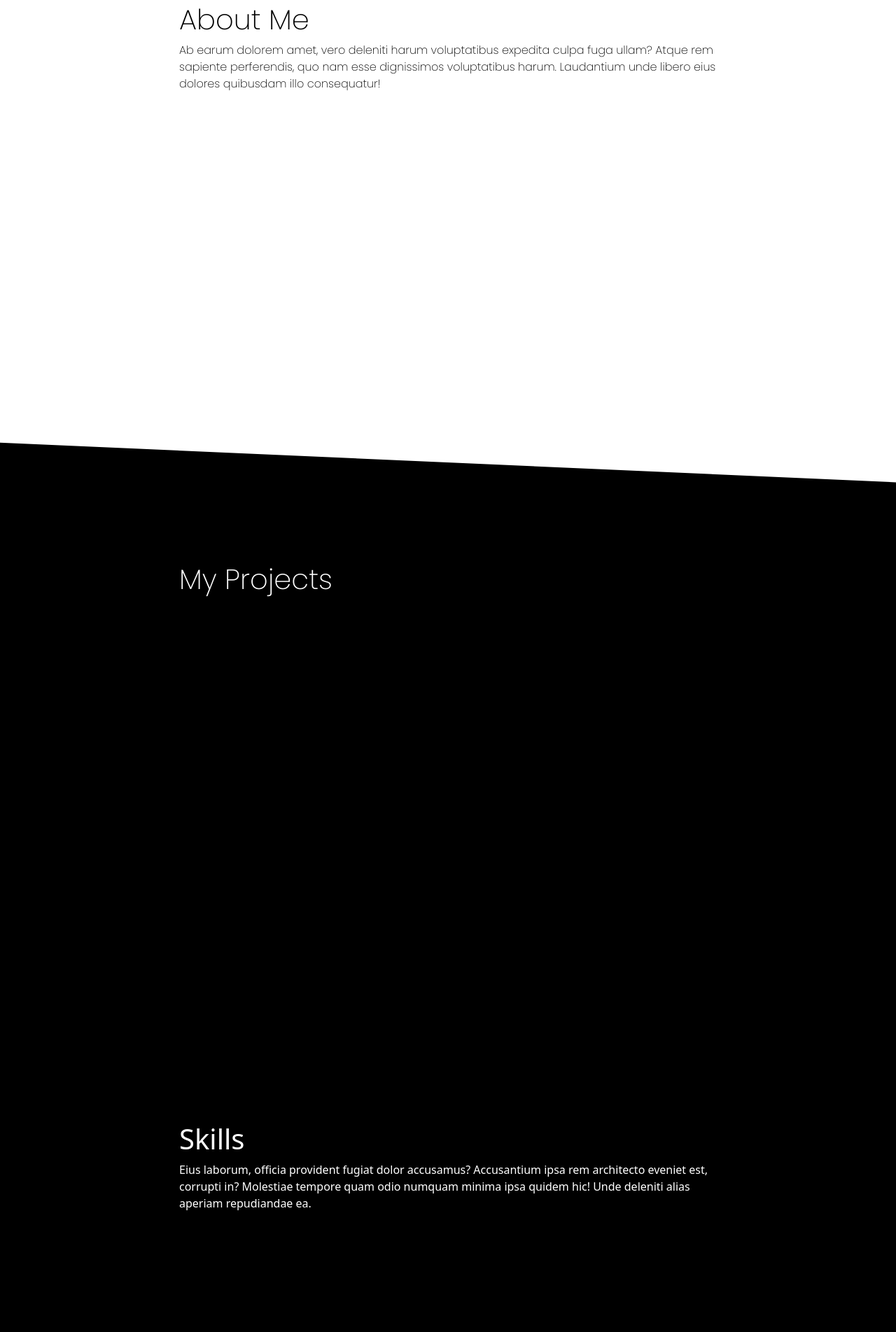
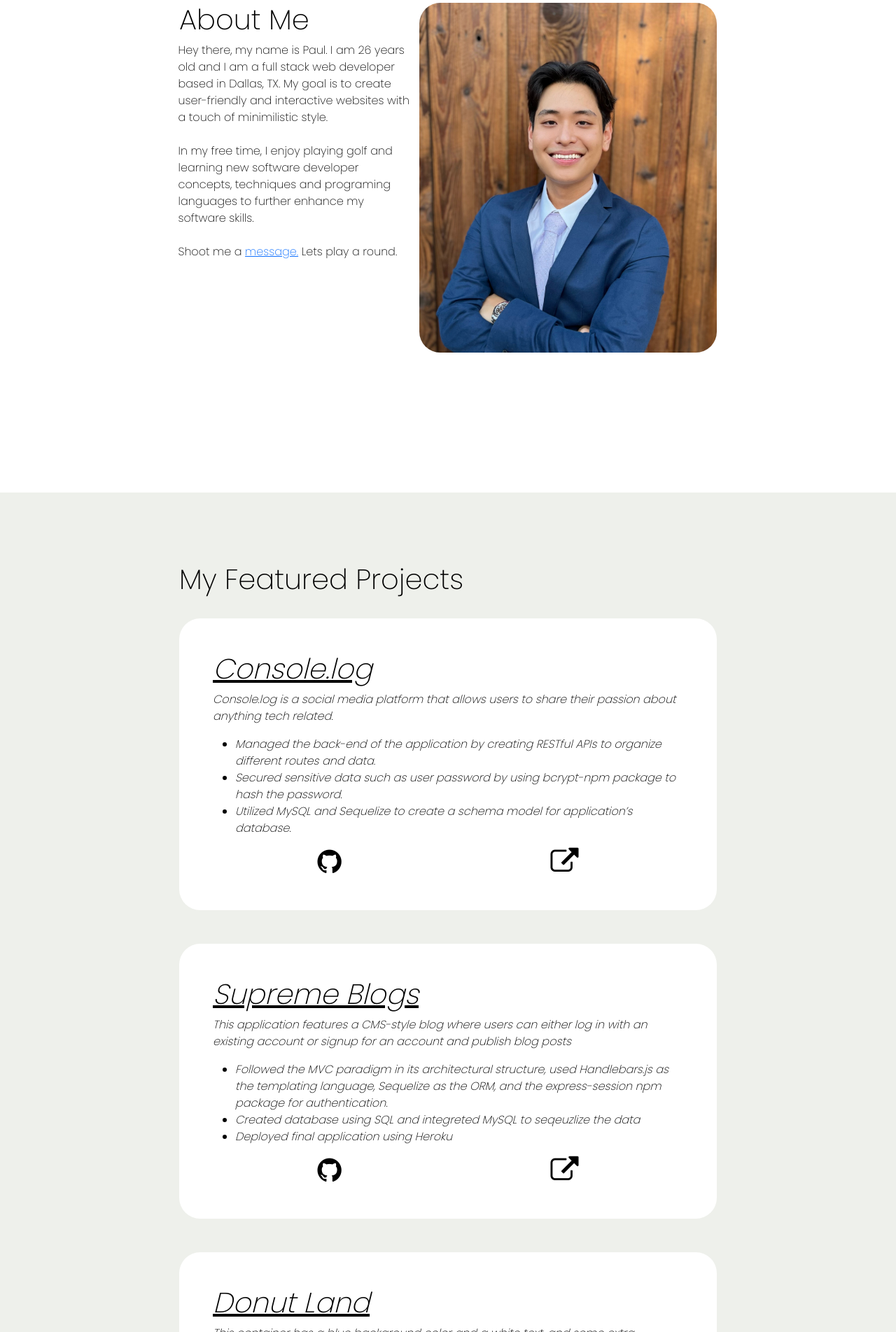
Before and after one commit to paulwon2223/Updated-Portfolio-PW, a plain HTML site: page index.html in a window 1280 px wide. Shown: the part 896-2800 px from the top of the page at 70% size. Drawn offline with nearby package versions, Linux system fonts and the light colour scheme.

Commit message:
updates to styles, added transition effects

```diff
--- a/index.html
+++ b/index.html
@@ -5,6 +5,7 @@
     <meta http-equiv="X-UA-Compatible" content="IE=edge" />
     <meta name="viewport" content="width=device-width, initial-scale=1.0" />
     <title>My Portfolio</title>
+    <link rel="stylesheet" href="https://unpkg.com/aos@next/dist/aos.css" />
     <link
       href="https://cdn.jsdelivr.net/npm/bootstrap@5.0.2/dist/css/bootstrap.min.css"
       rel="stylesheet"
@@ -12,6 +13,7 @@
       crossorigin="anonymous"
     />
     <link href="https://cdn.jsdelivr.net/npm/bootstrap@5.1.3/dist/css/bootstrap.min.css" rel="stylesheet" integrity="sha384-1BmE4kWBq78iYhFldvKuhfTAU6auU8tT94WrHftjDbrCEXSU1oBoqyl2QvZ6jIW3" crossorigin="anonymous">
+    <link rel="stylesheet" href="https://cdnjs.cloudflare.com/ajax/libs/font-awesome/4.7.0/css/font-awesome.min.css">
     <link rel="stylesheet" href="./style.css" />
     <link rel="preconnect" href="https://fonts.googleapis.com" />
     <link rel="preconnect" href="https://fonts.gstatic.com" crossorigin />
@@ -33,10 +35,10 @@
           <a class="nav-link" href="#aboutme">About</a>
         </li>
         <li class="nav-item">
-          <a class="nav-link" href="#projects">Projects</a>
+          <a class="nav-link" href="#projectsection">Projects</a>
         </li>
         <li class="nav-item">
-          <a class="nav-link" href="#">Skills</a>
+          <a class="nav-link" href="#skills">Skills</a>
         </li>
         <li class="nav-item">
           <a class="nav-link" href="#">Contact</a>
@@ -68,13 +70,29 @@
       </div>
     </section>
     <section id="aboutme" class="white">
+      <div class="d-flex justify-content-evenly">
+        <div id="container1">
           <h1 id="about">About Me</h1>
+          <div data-aos="fade-right" data-aos-easing="ease-in-out" data-aos-duration="3000">
             <p id="bio">
-        Ab earum dolorem amet, vero deleniti harum voluptatibus expedita culpa
-        fuga ullam? Atque rem sapiente perferendis, quo nam esse dignissimos
-        voluptatibus harum. Laudantium unde libero eius dolores quibusdam illo
-        consequatur!
+              Hey there, my name is Paul. I am 26 years old and I am a full stack
+              web developer based in Dallas, TX. My goal is to create user-friendly
+              and interactive websites with a touch of minimilistic style.
+              <br>
+              <br>
+              In my free time, I enjoy playing golf and learning new software developer
+              concepts, techniques and programing languages to further enhance my software
+              skills.
+              <br>
+              <br>
+              Shoot me a <span class="message"><a href="#">message.</a></span> Lets play a round.
             </p>
+          </div>
+        </div>
+        <div class="fadein" data-aos="fade-in" data-aos-easing="ease-in-out" data-aos-duration="2000">
+        <img class="profilepic" src="./img/profilepic.png" alt="profilepic">
+        </div>
+      </div>
       <div class="custom-shape-divider-bottom-1655920759">
         <svg
           data-name="Layer 1"
@@ -89,50 +107,60 @@
         </svg>
       </div>
     </section>
-    <section id="projects" class="dark">
-      <h1 id="projectsection">My Projects</h1>
-      <!-- <div id="carouselExampleDark" class="carousel carousel-dark slide" data-bs-ride="carousel">
-        <div class="carousel-indicators">
-          <button type="button" data-bs-target="#carouselExampleDark" data-bs-slide-to="0" class="active" aria-current="true" aria-label="Slide 1"></button>
-          <button type="button" data-bs-target="#carouselExampleDark" data-bs-slide-to="1" aria-label="Slide 2"></button>
-          <button type="button" data-bs-target="#carouselExampleDark" data-bs-slide-to="2" aria-label="Slide 3"></button>
-        </div>
-        <div class="carousel-inner">
-          <div class="carousel-item active" data-bs-interval="10000">
-            <img src="./../updatedwebsite3/img/passwordss.png" class="d-block w-100" alt="...">
-            <div class="carousel-caption d-none d-md-block">
-              <h5>First slide label</h5>
-              <p>Some representative placeholder content for the first slide.</p>
+    <section id="projects" class="grey">
+      <h1 id="projectsection">My Featured Projects</h1>
+      <div data-aos="slide-left" data-aos-easing="ease-in-out" id="projcontainer1" class="container p-5 my-4 bg-primary text-black">
+        <h1 class="projecttitles">Console.log</h1>
+        <p>Console.log is a social media platform that allows users to share their passion about anything tech related.</p>
+          <ul>
+            <li>
+              Managed the back-end of the application by creating RESTful APIs to organize different
+              routes and data.
+            </li>
+            <li>
+              Secured sensitive data such as user password by using bcrypt-npm package to hash the
+              password.
+            </li>
+            <li>
+              Utilized MySQL and Sequelize to create a schema model for application’s database.
+            </li>
+          </ul>
+        <div class="d-flex justify-content-around">
+          <a class="iconlinks" href="https://github.com/paulwon2223/Group-Project-2/tree/paul" target="_blank"><i class="fa fa-github" style="font-size:40px"></i></a>
+          <a class="iconlinks" href="#"><i class="fa fa-external-link" style="font-size:40px" target="_blank"></i></a>
         </div>
       </div>
-          <div class="carousel-item" data-bs-interval="2000">
-            <img src="./../updatedwebsite3/img/quizss.png" class="d-block w-100" alt="...">
-            <div class="carousel-caption d-none d-md-block">
-              <h5>Second slide label</h5>
-              <p>Some representative placeholder content for the second slide.</p>
+      <div data-aos="slide-right" id="projcontainer2" class="container p-5 my-4 bg-primary text-black">
+        <h1 class="projecttitles">Supreme Blogs</h1>
+        <p>This application features a CMS-style blog where users can either log in with an existing account or signup for an account and publish blog posts</p>
+        <ul>
+          <li>
+            Followed the MVC paradigm in its architectural structure, used Handlebars.js as the templating language, Sequelize as the ORM, and the express-session npm package for authentication.
+          </li>
+          <li>
+            Created database using SQL and integreted MySQL to seqeuzlize the data
+          </li>
+          <li>
+            Deployed final application using Heroku
+          </li>
+        </ul>
+        <div class="d-flex justify-content-around">
+          <a class="iconlinks" href="https://github.com/paulwon2223/MVC-TechBlog-PW" target="_blank"><i class="fa fa-github" style="font-size:40px"></i></a>
+          <a class="iconlinks" href="https://dry-ravine-05045.herokuapp.com/" target="_blank"><i class="fa fa-external-link" style="font-size:40px"></i></a>
         </div>
       </div>
-          <div class="carousel-item">
-            <img src="./../updatedwebsite3/img/reposs.png" class="d-block w-100" alt="...">
-            <div class="carousel-caption d-none d-md-block">
-              <h5>Third slide label</h5>
-              <p>Some representative placeholder content for the third slide.</p>
+      <div data-aos="slide-left" id="projcontainer3" class="container p-5 my-4 bg-primary text-black">
+        <h1 class="projecttitles">Donut Land</h1>
+        <p>This container has a blue background color and a white text, and some extra padding and margins.</p>
+        <div class="d-flex justify-content-around">
+          <a class="iconlinks" href="https://github.com/paulwon2223/MVC-TechBlog-PW" target="_blank"><i class="fa fa-github" style="font-size:40px"></i></a>
+          <a class="iconlinks" href="https://dry-ravine-05045.herokuapp.com/" target="_blank"><i class="fa fa-external-link" style="font-size:40px"></i></a>
         </div>
       </div>
-        </div>
-        <button class="carousel-control-prev" type="button" data-bs-target="#carouselExampleDark" data-bs-slide="prev">
-          <span class="carousel-control-prev-icon" aria-hidden="true"></span>
-          <span class="visually-hidden">Previous</span>
-        </button>
-        <button class="carousel-control-next" type="button" data-bs-target="#carouselExampleDark" data-bs-slide="next">
-          <span class="carousel-control-next-icon" aria-hidden="true"></span>
-          <span class="visually-hidden">Next</span>
-        </button>
-      </div> -->
     </section>
-    <section class="dark">
-      <h1>Skills</h1>
-      <p>
+    <section id="skills" class="white">
+      <h1 class="myskills">Skills</h1>
+      <p class="myskills">
         Eius laborum, officia provident fugiat dolor accusamus? Accusantium ipsa
         rem architecto eveniet est, corrupti in? Molestiae tempore quam odio
         numquam minima ipsa quidem hic! Unde deleniti alias aperiam repudiandae
@@ -142,7 +170,7 @@
   </body>
 </html>
 <section class="dark">
-    <h1>Contac Me</h1>
+    <h1>Contact Me</h1>
     <p>
       Eius laborum, officia provident fugiat dolor accusamus? Accusantium ipsa
       rem architecto eveniet est, corrupti in? Molestiae tempore quam odio
@@ -150,6 +178,11 @@
       ea.
     </p>
   </section>
+  <script src="https://unpkg.com/aos@next/dist/aos.js"></script>
+  <script>
+    AOS.init();
+  </script>
   <script src="https://cdn.jsdelivr.net/npm/bootstrap@5.1.3/dist/js/bootstrap.bundle.min.js" integrity="sha384-ka7Sk0Gln4gmtz2MlQnikT1wXgYsOg+OMhuP+IlRH9sENBO0LRn5q+8nbTov4+1p" crossorigin="anonymous"></script>
+  <script src="./script.js"></script>
 </body>
 </html>
--- a/script.js
+++ b/script.js
@@ -0,0 +1 @@
+const faders = document.querySelectorAll('.fadein');
--- a/style.css
+++ b/style.css
@@ -25,7 +25,7 @@ section {
 }
 
 .navbar-dark .navbar-nav .nav-link {
-  color: #e5e5e5;
+  color: black !important;
 }
 
 #name {
@@ -35,7 +35,10 @@ section {
 }
 
 .blue {
-  background: #14213d;
+  /* background-image: url('./img/bg1.png');
+  background-repeat: no-repeat;
+  background-size: cover; */
+  background: #8d99ae;
 }
 
 .white {
@@ -48,10 +51,16 @@ section {
 
 .dark {
   background: black;
+  min-height: 400px;
+}
+
+.grey {
+  background: #eef0eb;
 }
 
 #projectsection {
   font-family: "Poppins", sans-serif;
+  color: black;
 }
 
 .wave {
@@ -83,6 +92,21 @@ section {
 #bio {
   color: black;
   font-family: "Poppins", sans-serif;
+  padding-right: 10px;
+}
+
+.profilepic {
+  height: 500px;
+  width: 425px;
+  display: block;
+  margin-left: auto;
+  margin-right: auto;
+  border-radius: 30px;
+}
+
+.myskills {
+  color: black;
+  font-family: "Poppins", sans-serif;
 }
 
 .custom-shape-divider-bottom-1655920759 {
@@ -103,7 +127,7 @@ section {
 }
 
 .custom-shape-divider-bottom-1655920759 .shape-fill {
-  fill: black;
+  fill: white;
 }
 
 .wrapper {
@@ -139,10 +163,45 @@ section {
   left: 0;
   height: 100%;
   width: 100%;
-  background-color: #14213d;
+  background-color: #8d99ae;
   border-left: 2px solid #ee6c4d;
   animation: typing 3s steps(10) infinite;
 }
+
+
+#projcontainer1 {
+  font-family: "Poppins", sans-serif;
+  font-style: italic;
+  background: white !important;
+  border-radius: 30px;
+}
+
+.projecttitles {
+  text-decoration: underline;
+}
+
+#projcontainer2 {
+  font-family: "Poppins", sans-serif;
+  font-style: italic;
+  background: white !important;
+  border-radius: 30px;
+}
+
+#projcontainer3 {
+  font-family: "Poppins", sans-serif;
+  font-style: italic;
+  background: white !important;
+  border-radius: 30px;
+}
+
+.iconlinks {
+  color: black;
+}
+
+.iconlinks:hover {
+  color: blue;
+}
+
 
 @keyframes typing {
   40%,
```
Also changed, not shown: img/bg1.png (added), img/profilepic.png (added), 2 other files. Lines whose indentation alone changed are shown as unchanged.
